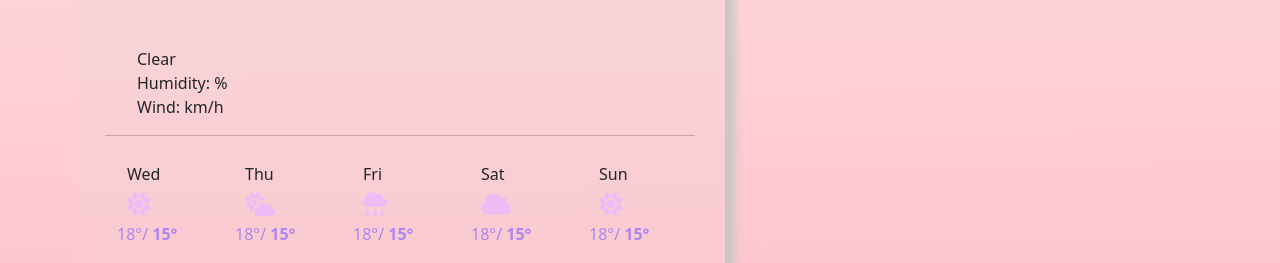
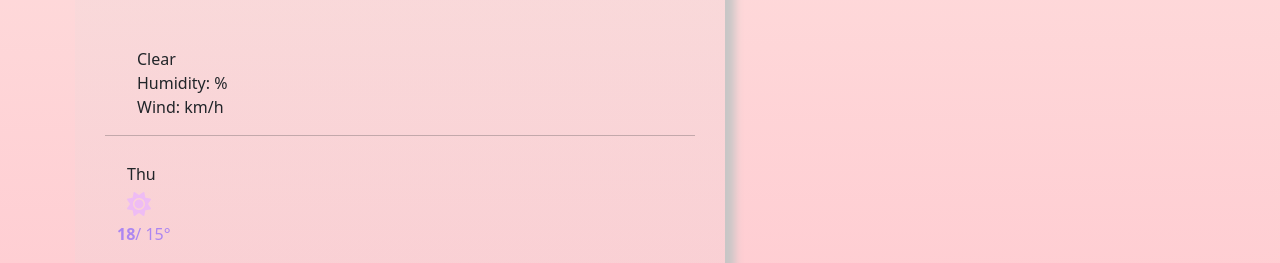
Before and after one commit to selinatisha/SheCodesPlus-Project, a plain HTML site: page Source/index.html in a window 1280 px wide. Shown: the part 658-921 px from the top of the page. Drawn offline with nearby package versions, Linux system fonts and the light colour scheme.

Commit message:
Forecast js
Repeating the forecast through js

```diff
--- a/Source/index.html
+++ b/Source/index.html
@@ -67,36 +67,12 @@
         </ul>
       </section>
       <hr />
-      <div class="container">
+      <div class="container" id="forecast">
         <div class="row align-items-start">
           <div class="col">
             Wed
             <div class="emoji"><i class="fa-solid fa-sun"></i></div>
-            <div class="temp">18°/ <b>15°</b></div>
-          </div>
-
-          <div class="col">
-            Thu
-            <div class="emoji"><i class="fa-solid fa-cloud-sun"></i></div>
-            <div class="temp">18°/ <b>15°</b></div>
-          </div>
-
-          <div class="col">
-            Fri
-            <div class="emoji"><i class="fa-solid fa-cloud-rain"></i></div>
-            <div class="temp">18°/ <b>15°</b></div>
-          </div>
-
-          <div class="col">
-            Sat
-            <div class="emoji"><i class="fa-solid fa-cloud"></i></div>
-            <div class="temp">18°/ <b>15°</b></div>
-          </div>
-
-          <div class="col">
-            Sun
-            <div class="emoji"><i class="fa-solid fa-sun"></i></div>
-            <div class="temp">18°/ <b>15°</b></div>
+            <div class="temp"><b>18</b>/ 15°</div>
           </div>
         </div>
       </div>
--- a/Source/index.js
+++ b/Source/index.js
@@ -24,6 +24,30 @@ currentdate.innerHTML = `${weekday} ${currentTime.getHours()}:${currentTime.getM
 
 // Variables
 let apiKey = "528fa09953b7eb5b52fb10a3t4oae266";
+
+function displayForecast() {
+  let forecatsElement = document.querySelector("#forecast");
+
+  let forecastHTML = `<div class="row">`;
+  let forecastDays = ["Thu", "Fri", "Sat"];
+  forecastDays.forEach(function (day) {
+    forecastHTML =
+      forecastHTML +
+      `
+  <div class="container" id="forecast">
+        <div class="row align-items-start">
+          <div class="col">
+            ${day}
+            <div class="emoji"><i class="fa-solid fa-sun"></i></div>
+            <div class="temp"><b>18</b>/ 15°</div>
+          </div>
+        </div>`;
+  });
+
+  forecastHTML = forecastHTML + `</div>`;
+
+  forecatsElement.innerHTML = forecastHTML;
+}
 
 // 4. Function to update temperature
 function showTemperature(response) {
@@ -69,6 +93,8 @@ button.addEventListener("click", searchInput);
 let infoButton = document.querySelector("#current-location-button");
 infoButton.addEventListener("click", getLocation);
 
+displayForecast();
+
 // 2. function to get new information
 function getLocation() {
   navigator.geolocation.getCurrentPosition(retrievePosition);
```
